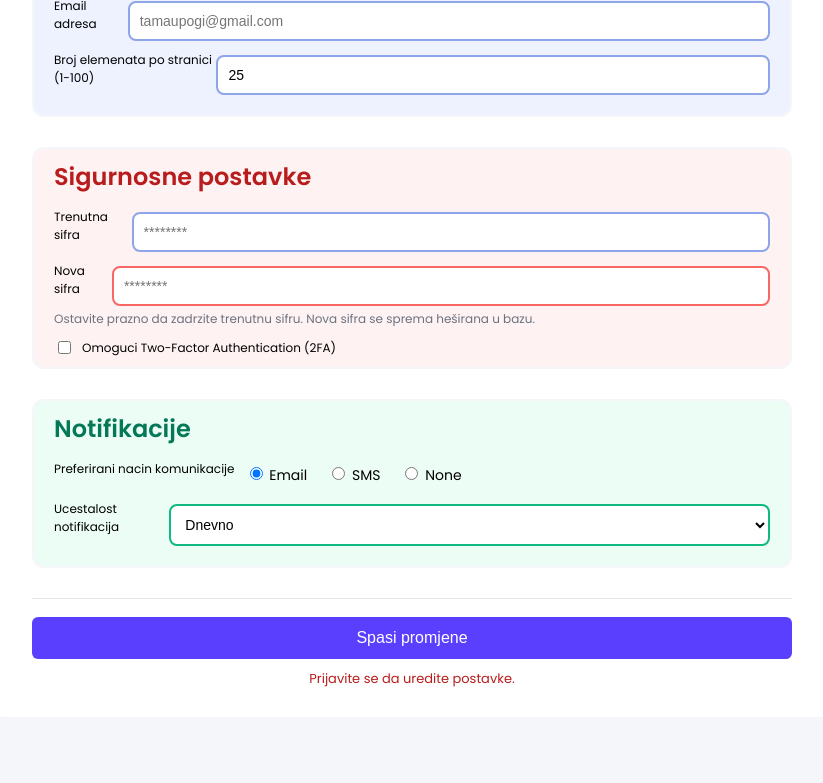
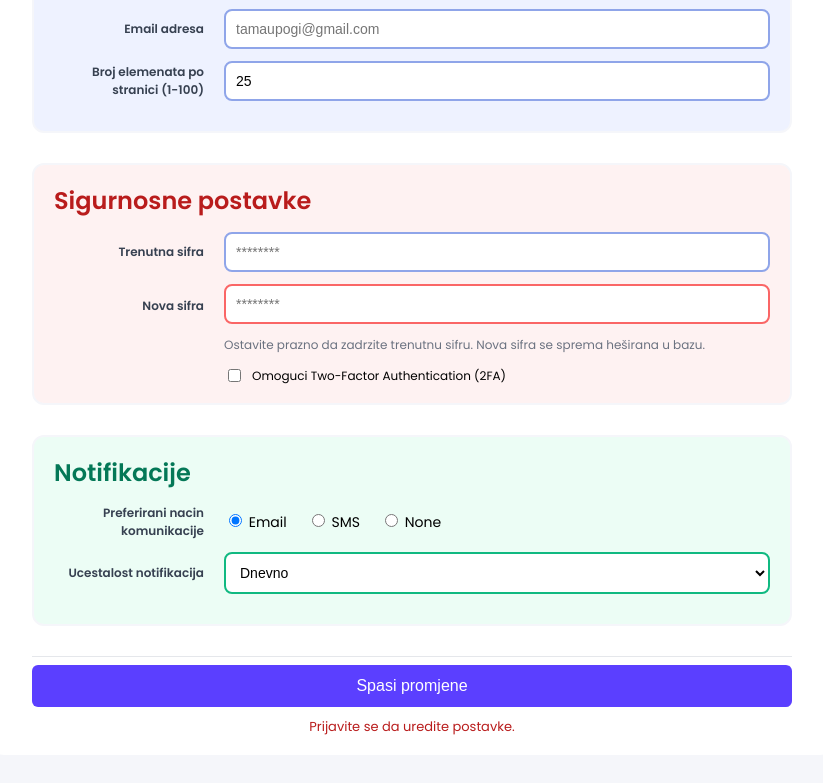
Before and after one commit to ovaljevac/ScenarijPro, a website: page public/html/user.html in a window 1280 px wide. Shown: the part 317-1100 px from the top of the page, without its empty margins (228-1051 px from the left). Before the commit the page ends 1054 px from the top, so only its background shows below. Drawn offline with Linux system fonts and the light colour scheme; no server answers.

Commit message:
settings fix

```diff
--- a/models/User.js
+++ b/models/User.js
@@ -9,7 +9,6 @@ export const User = sequelize.define(
     lastName: { type: DataTypes.STRING, allowNull: false },
     email: { type: DataTypes.STRING, allowNull: false, unique: true },
     passwordHash: { type: DataTypes.STRING(256), allowNull: false },
-    passwordSalt: { type: DataTypes.STRING(128), allowNull: false },
     passwordParams: { type: DataTypes.STRING(256), allowNull: false },
     sessionTokenHash: { type: DataTypes.STRING(256), allowNull: true },
     sessionExpiresAt: { type: DataTypes.DATE, allowNull: true },
--- a/public/css/user.css
+++ b/public/css/user.css
@@ -5,7 +5,7 @@ body {
     display: grid;
     place-items: center;
     min-height: 100vh;
-    padding: 10px 20px
+    padding: 18px 20px;
 }
 
 .user-form {
@@ -40,11 +40,8 @@ body {
 
 .user-info {
     background-color: #EEF2FF;
-    padding-left: 20px;
-    padding-top: 0px;
+    padding: 18px 20px;
     border-radius:12px;
-    padding-bottom: 10px;
-    padding-top: 10px;
     border: 2px solid #f5f6fa;
     margin-bottom: 30px;
     margin-left: 20px;
@@ -57,10 +54,9 @@ body {
 }
 
 .input-field{
-    width:95%;
+    width: 100%;
     padding: 10px;
-    margin-top: 4px;
-    margin-bottom:10px;
+    margin: 0;
     background:#fff;
     border:2px solid #8fa5e9;
     border-radius:8px;
@@ -70,7 +66,8 @@ body {
 .field-label {
     display: block;
     font-size:12px;
-
+    font-weight: 700;
+    color: #374151;
 }
 
 .section-title.security-title {
@@ -92,8 +89,8 @@ body {
     font-size: 12px;
     color: #6b7280;
     display: block;
-    margin-top: 0;
-    margin-bottom: 10px;
+    margin: -4px 0 12px;
+    padding-left: 170px;
 }
 
 .checkbox-field {
@@ -101,6 +98,7 @@ body {
     align-items: center;
     gap: 8px;
     font-size: 12px;
+    padding-left: 170px;
 }
 
 .user-info.notifications {
@@ -114,9 +112,9 @@ body {
 .radio-group {
     display: flex;
     gap: 20px;
-    margin-bottom: 14px;
+    margin: 0;
     font-size: 14px;
-    margin-top: 4px;
+    flex-wrap: wrap;
 }
 
 .input-field.green-border {
@@ -133,7 +131,7 @@ body {
 .user-info.btn {
     background-color: white;
     border: none;
-    padding-left:0;
+    padding: 0;
     margin-bottom: 0
 }
 
@@ -176,10 +174,37 @@ body {
 
 @media (min-width: 750px) {
   .form-row {
-    display: flex;
-    margin-right: 20px;
+    display: grid;
+    grid-template-columns: 150px minmax(0, 1fr);
+    align-items: center;
+    gap: 20px;
+    margin: 0 0 12px;
   }
-  .radio-group {
-    margin-left: 10px;
+
+  .field-label {
+    text-align: right;
   }
 }
+
+@media (max-width: 749px) {
+  .user-form {
+    padding: 16px;
+    margin: 0;
+  }
+
+  .user-info {
+    margin-left: 0;
+    margin-right: 0;
+  }
+
+  .form-row {
+    display: grid;
+    gap: 6px;
+    margin-bottom: 12px;
+  }
+
+  .hint,
+  .checkbox-field {
+    padding-left: 0;
+  }
+}
```
Also changed, not shown: server.js (+3 -17 lines).
